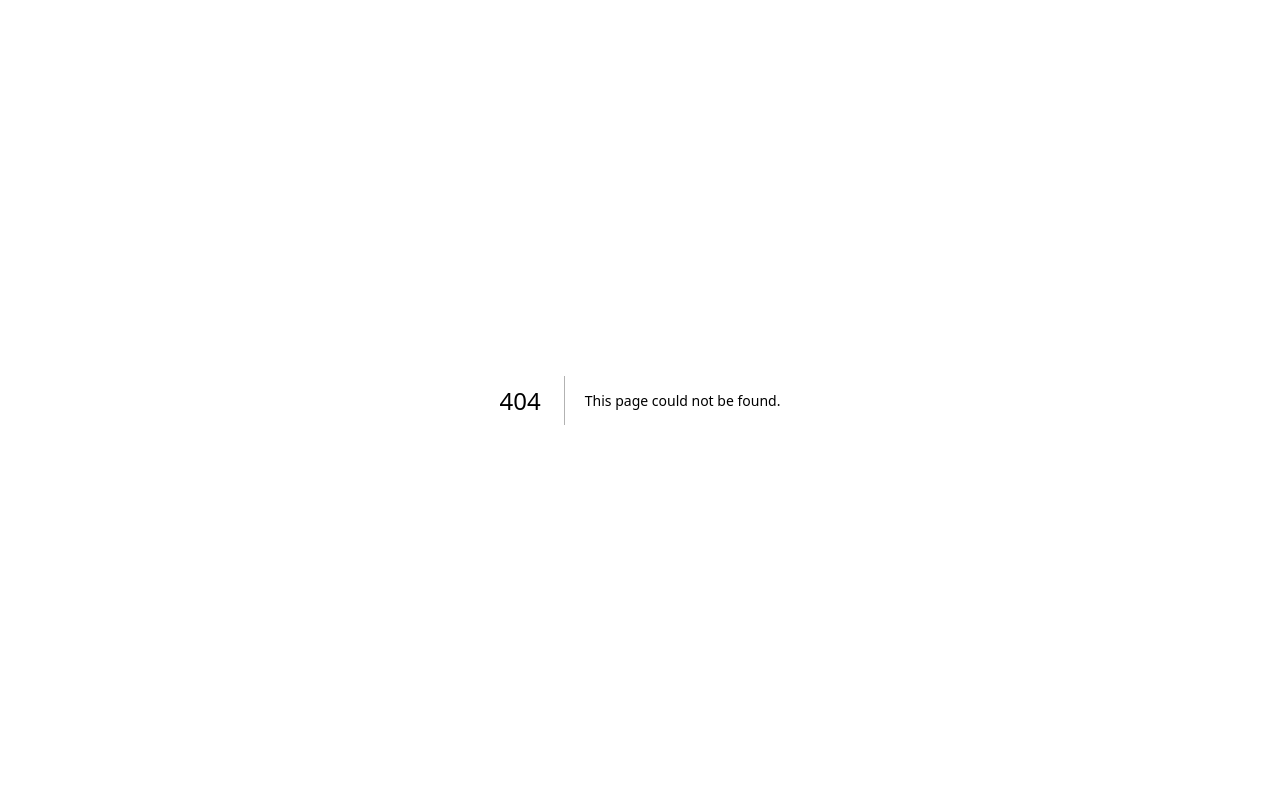
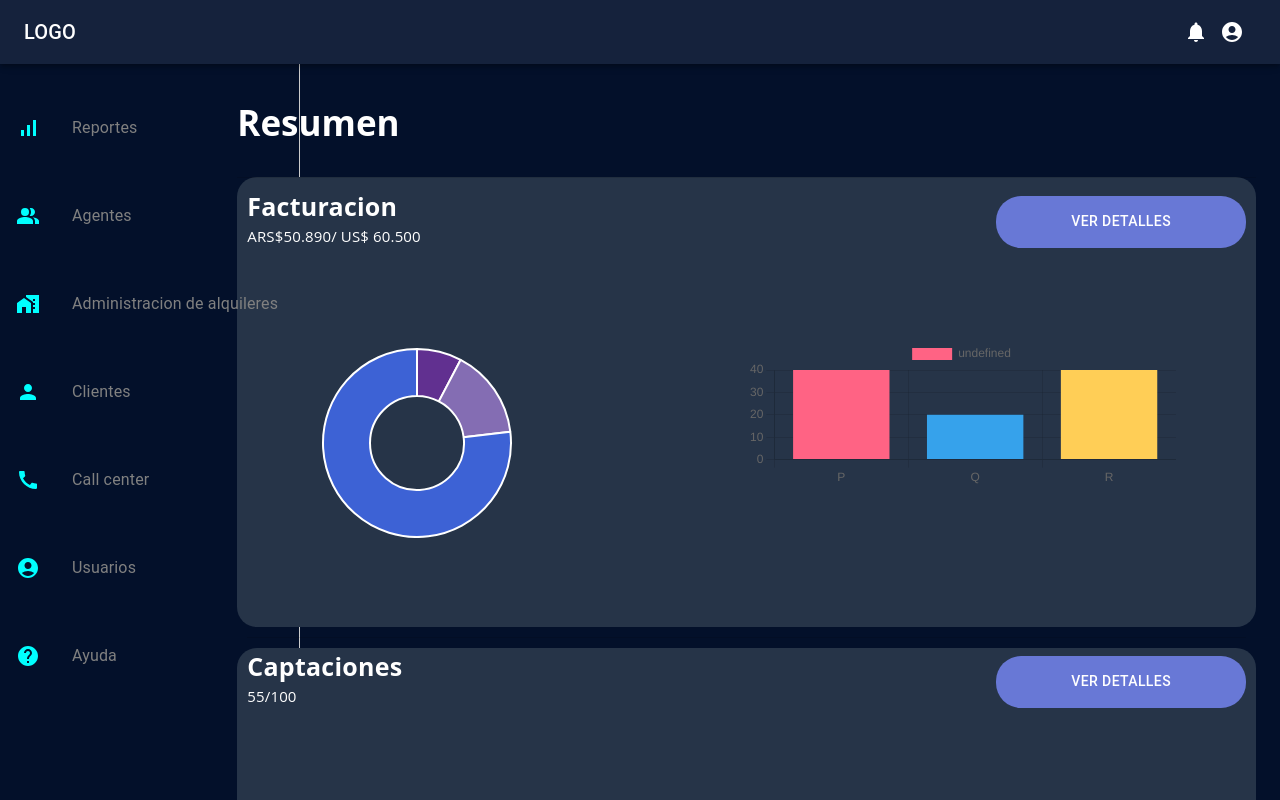
Before and after one commit to Tomas13d/CRM-RealState, a Next.js app in the folder front/: page /home in a window 1280 px wide. Before the commit this address had no page. Shown: the top 800 px of the page. Built offline with nearby package versions, Linux system fonts and the light colour scheme; no server answers.

Commit message:
vista del home

```diff
--- a/front/package.json
+++ b/front/package.json
@@ -18,6 +18,7 @@
     "@types/react": "18.2.14",
     "@types/react-dom": "18.2.6",
     "axios": "^1.4.0",
+    "chart.js": "^4.3.2",
     "dotenv": "^16.3.1",
     "encoding": "^0.1.13",
     "eslint": "8.44.0",
@@ -26,6 +27,7 @@
     "firebase-admin": "^11.10.0",
     "next": "13.4.9",
     "react": "18.2.0",
+    "react-chartjs-2": "^5.2.0",
     "react-dom": "18.2.0",
     "react-hot-toast": "^2.4.1",
     "react-redux": "^8.1.1",
--- a/front/src/app/adminrentals/page.tsx
+++ b/front/src/app/adminrentals/page.tsx
@@ -108,7 +108,7 @@ const adminRentals = () => {
                 }}
               >
                 <ArrowBackIcon />
-              </IconButton>{" "}
+              </IconButton>
               Administración de alquileres
               <Typography variant="subtitle1" sx={{ color: "white", mt: 3 }}>
                 Buscar
--- /dev/null
+++ b/front/src/app/commons/BarChart.tsx
@@ -0,0 +1,33 @@
+import { Bar } from "react-chartjs-2";
+
+interface BarChartProps {
+  data: number[];
+  labels: string[];
+  colors: string[];
+}
+
+const BarChart: React.FC<BarChartProps> = ({ data, labels, colors }) => {
+  const chartData = {
+    labels: labels,
+    datasets: [
+      {
+        data: data,
+        backgroundColor: colors,
+      },
+    ],
+  };
+
+  const chartOptions = {
+    responsive: true,
+    maintainAspectRatio: false,
+    scales: {
+      y: {
+        beginAtZero: true,
+      },
+    },
+  };
+
+  return <Bar data={chartData} options={chartOptions} />;
+};
+
+export default BarChart;
--- /dev/null
+++ b/front/src/app/commons/DonutChart.tsx
@@ -0,0 +1,37 @@
+"use client";
+import { useRef, useEffect } from "react";
+import Chart from "chart.js/auto";
+import { Box } from "@mui/material";
+
+interface DonutChartProps {
+  data: number[];
+  labels: string[];
+  colors: string[];
+}
+
+const DonutChart: React.FC<DonutChartProps> = ({ data, labels, colors }) => {
+  const chartRef = useRef<HTMLCanvasElement>(null);
+
+  useEffect(() => {
+    if (chartRef.current) {
+      const donutChart = new Chart(chartRef.current, {
+        type: "doughnut",
+        data: {
+          datasets: [
+            {
+              data: [100, 200, 1000],
+              backgroundColor: ["#613090", "#846DB3", "#3D62D5"],
+            },
+          ],
+        },
+      });
+    }
+  }, []);
+
+  return (
+    <Box sx={{ height: "200px", width: "200px" }}>
+      <canvas ref={chartRef} />
+    </Box>
+  );
+};
+export default DonutChart;
--- /dev/null
+++ b/front/src/app/home/page.tsx
@@ -0,0 +1,183 @@
+"use client";
+import {
+  Box,
+  Grid,
+  Typography,
+  Container,
+  Divider,
+  Button,
+} from "@mui/material";
+import ArrowBackIcon from "@mui/icons-material/ArrowBack";
+import Layout from "../commons/layout";
+import DonutChart from "../commons/DonutChart";
+import BarChart from "../commons/BarChart";
+
+const Home: React.FC = () => {
+  return (
+    <Layout>
+      <Container component="main" maxWidth="xl" sx={{ color: "white" }}>
+        <Box
+          sx={{
+            width: "full",
+            height: 100,
+          }}
+        ></Box>
+        <Typography
+          component="h1"
+          variant="h5"
+          sx={{
+            fontSize: "35px",
+            fontFamily: "'Open Sans', sans-serif",
+            fontWeight: "bold",
+            alignSelf: "flex-start",
+            marginBottom: "30px",
+            marginRight: "40px",
+          }}
+        >
+          Resumen
+        </Typography>
+        <Box
+          sx={{
+            width: "full",
+            height: 450,
+            background: "#263448",
+            borderRadius: "20px",
+          }}
+        >
+          <Divider />{" "}
+          <Box
+            sx={{
+              paddingLeft: "10px",
+              paddingRight: "10px",
+              paddingTop: "10px",
+              paddingBottom: "10px",
+              display: "flex",
+              justifyContent: "space-between",
+            }}
+          >
+            <Grid>
+              <Typography
+                sx={{
+                  fontSize: "25px",
+                  fontFamily: "'Open Sans', sans-serif",
+                  fontWeight: "bold",
+                }}
+              >
+                Facturacion
+              </Typography>
+              <Typography
+                sx={{
+                  fontSize: "15px",
+                  fontFamily: "'Open Sans', sans-serif",
+                }}
+              >
+                ARS$50.890/ US$ 60.500
+              </Typography>
+            </Grid>
+            <Button
+              type="submit"
+              sx={{
+                color: "white",
+                background: "#6878d6",
+                borderRadius: "25px",
+                width: "25%",
+                marginTop: "8px",
+              }}
+            >
+              ver detalles
+            </Button>
+          </Box>
+          <Grid container justifyContent="center" pt={10} pl={10} pr={10}>
+            <Grid item xs={6}>
+              <DonutChart
+                data={[100, 300, 60]}
+                labels={["X", "Y", "Z"]}
+                colors={["#FF6384", "#36A2EB", "#FFCE56"]}
+              />
+            </Grid>
+            <Grid item xs={6}>
+              <Box mb={10}>
+                <BarChart
+                  data={[40, 20, 40]}
+                  labels={["P", "Q", "R"]}
+                  colors={["#FF6384", "#36A2EB", "#FFCE56"]}
+                />
+              </Box>
+            </Grid>
+          </Grid>
+        </Box>
+        <Divider variant="middle" sx={{ margin: "10px" }} />
+        <Box
+          sx={{
+            width: "full",
+            height: 450,
+            background: "#263448",
+            borderRadius: "20px",
+          }}
+        >
+          <Box
+            sx={{
+              paddingLeft: "10px",
+              paddingRight: "10px",
+              paddingBottom: "10px",
+              display: "flex",
+              justifyContent: "space-between",
+            }}
+          >
+            <Grid>
+              <Typography
+                sx={{
+                  fontSize: "25px",
+                  fontFamily: "'Open Sans', sans-serif",
+                  fontWeight: "bold",
+                }}
+              >
+                Captaciones
+              </Typography>
+              <Typography
+                sx={{
+                  fontSize: "15px",
+                  fontFamily: "'Open Sans', sans-serif",
+                }}
+              >
+                55/100
+              </Typography>
+            </Grid>
+            <Button
+              type="submit"
+              sx={{
+                color: "white",
+                background: "#6878d6",
+                borderRadius: "25px",
+                width: "25%",
+                marginTop: "8px",
+              }}
+            >
+              ver detalles
+            </Button>
+          </Box>
+          <Grid container justifyContent="center" pt={10} pl={10} pr={10}>
+            <Grid item xs={6}>
+              <DonutChart
+                data={[10, 30, 60]}
+                labels={["X", "Y", "Z"]}
+                colors={["#FF6384", "#36A2EB", "#FFCE56"]}
+              />
+            </Grid>
+            <Grid item xs={6}>
+              <Box mb={10}>
+                <BarChart
+                  data={[40, 20, 40]}
+                  labels={["P", "Q", "R"]}
+                  colors={["#FF6384", "#36A2EB", "#FFCE56"]}
+                />
+              </Box>
+            </Grid>
+          </Grid>
+        </Box>
+      </Container>
+    </Layout>
+  );
+};
+
+export default Home;
--- a/front/src/app/register/page.tsx
+++ b/front/src/app/register/page.tsx
@@ -80,7 +80,7 @@ const Register: React.FC = () => {
     const passwordRegex = /^(?=.*[A-Z])(?=.*[^a-zA-Z0-9]).{6,}$/;
     return passwordRegex.test(password);
   };
-  console.log(user);
+
   return (
     <>
       <ProtectedRoute>
--- a/front/tsconfig.json
+++ b/front/tsconfig.json
@@ -4,6 +4,7 @@
     "lib": ["dom", "dom.iterable", "esnext"],
     "allowJs": true,
     "skipLibCheck": true,
+    "allowSyntheticDefaultImports": true,
     "strict": true,
     "forceConsistentCasingInFileNames": true,
     "noEmit": true,
```
Also changed, not shown: 1 other file (tests, documents, lock files or other folders).
